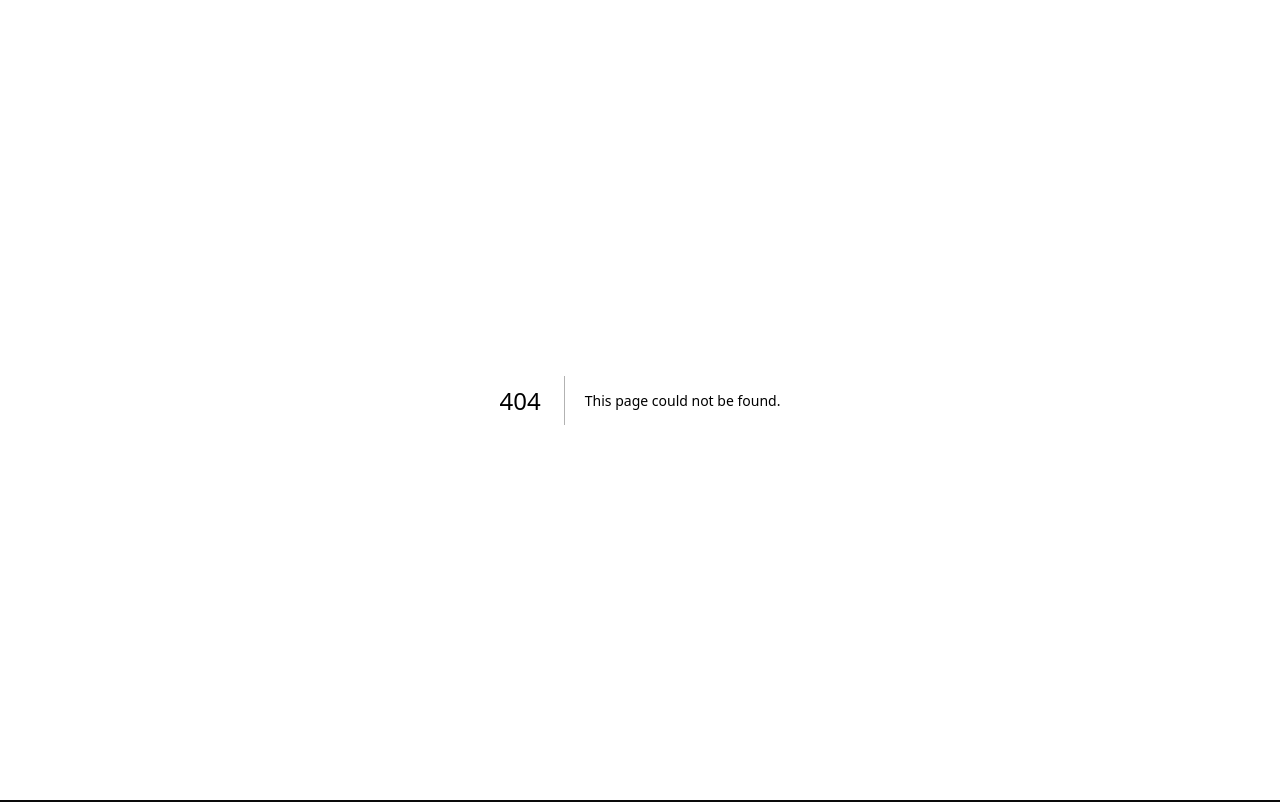
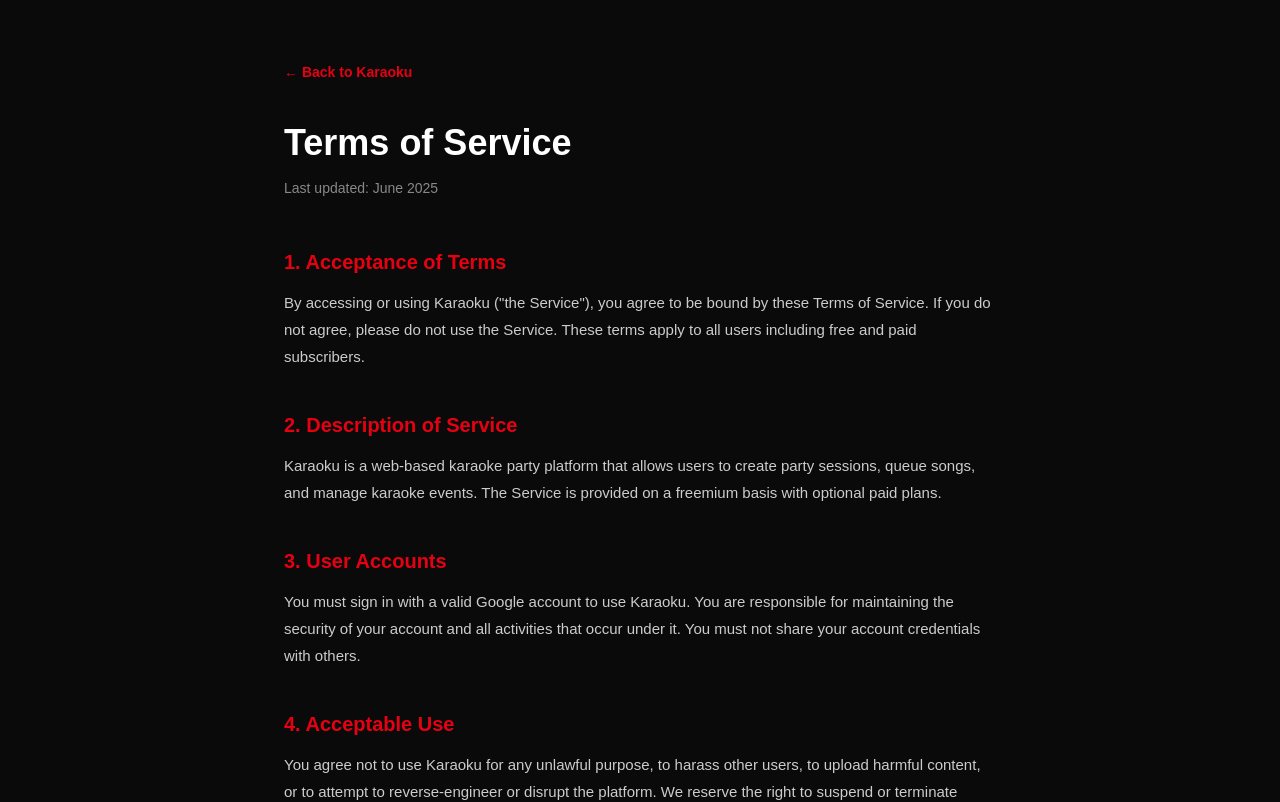
Before and after one commit to parcellomalaysia-a11y/karaoku, a Next.js app: page /terms in a window 1280 px wide. Before the commit this address had no page. Shown: the top 802 px of the page. Built offline with nearby package versions, Linux system fonts and the light colour scheme.

Commit message:
feat: add privacy and terms pages for Google verification

```diff
--- /dev/null
+++ b/src/app/privacy/page.tsx
@@ -0,0 +1,75 @@
+export default function PrivacyPage() {
+  return (
+    <main style={{ background: '#0A0A0A', minHeight: '100vh', color: '#fff', fontFamily: 'sans-serif' }}>
+      <div style={{ maxWidth: 760, margin: '0 auto', padding: '60px 24px' }}>
+
+        {/* Header */}
+        <a href="/" style={{ color: '#E60012', textDecoration: 'none', fontSize: 14, fontWeight: 600 }}>
+          ← Back to Karaoku
+        </a>
+        <h1 style={{ fontSize: 36, fontWeight: 800, marginTop: 32, marginBottom: 8 }}>Privacy Policy</h1>
+        <p style={{ color: '#888', fontSize: 14, marginBottom: 48 }}>Last updated: June 2025</p>
+
+        {sections.map((s) => (
+          <section key={s.title} style={{ marginBottom: 40 }}>
+            <h2 style={{ fontSize: 20, fontWeight: 700, color: '#E60012', marginBottom: 12 }}>{s.title}</h2>
+            <p style={{ color: '#ccc', lineHeight: 1.8, fontSize: 15 }}>{s.content}</p>
+          </section>
+        ))}
+
+        <p style={{ color: '#555', fontSize: 13, marginTop: 60, borderTop: '1px solid #222', paddingTop: 24 }}>
+          © {new Date().getFullYear()} Karaoku. All rights reserved. Contact:{' '}
+          <a href="mailto:parcellomalaysia@gmail.com" style={{ color: '#E60012' }}>parcellomalaysia@gmail.com</a>
+        </p>
+      </div>
+    </main>
+  )
+}
+
+const sections = [
+  {
+    title: '1. Information We Collect',
+    content:
+      'We collect information you provide when you create an account, including your name and email address via Google Sign-In. We also collect usage data such as party sessions created, songs queued, and subscription history to provide and improve our service.',
+  },
+  {
+    title: '2. How We Use Your Information',
+    content:
+      'Your information is used to operate Karaoku, process payments via Stripe, send important account notifications, and improve the platform. We do not sell your personal data to third parties.',
+  },
+  {
+    title: '3. Google Sign-In',
+    content:
+      'Karaoku uses Google OAuth for authentication. We only request your basic profile information (name, email, profile picture). We do not access your Google Drive, Gmail, or any other Google services.',
+  },
+  {
+    title: '4. Payments',
+    content:
+      'All payments are processed securely by Stripe. Karaoku does not store your credit card details. For FPX and GrabPay transactions, payment is handled entirely by Stripe\'s certified payment infrastructure.',
+  },
+  {
+    title: '5. Data Storage',
+    content:
+      'Your data is stored securely on Supabase (PostgreSQL), hosted on servers compliant with industry security standards. We retain your data for as long as your account is active or as required by law.',
+  },
+  {
+    title: '6. Cookies',
+    content:
+      'Karaoku uses session cookies to keep you logged in. We do not use third-party advertising cookies. You can disable cookies in your browser settings, but this may affect app functionality.',
+  },
+  {
+    title: '7. Your Rights',
+    content:
+      'You may request to access, correct, or delete your personal data at any time by emailing us at parcellomalaysia@gmail.com. We will respond within 14 business days.',
+  },
+  {
+    title: '8. Changes to This Policy',
+    content:
+      'We may update this Privacy Policy from time to time. We will notify you of significant changes via email or an in-app notice. Continued use of Karaoku after changes constitutes acceptance of the updated policy.',
+  },
+  {
+    title: '9. Contact Us',
+    content:
+      'If you have any questions about this Privacy Policy, please contact us at parcellomalaysia@gmail.com.',
+  },
+]
--- /dev/null
+++ b/src/app/terms/page.tsx
@@ -0,0 +1,85 @@
+export default function TermsPage() {
+  return (
+    <main style={{ background: '#0A0A0A', minHeight: '100vh', color: '#fff', fontFamily: 'sans-serif' }}>
+      <div style={{ maxWidth: 760, margin: '0 auto', padding: '60px 24px' }}>
+
+        {/* Header */}
+        <a href="/" style={{ color: '#E60012', textDecoration: 'none', fontSize: 14, fontWeight: 600 }}>
+          ← Back to Karaoku
+        </a>
+        <h1 style={{ fontSize: 36, fontWeight: 800, marginTop: 32, marginBottom: 8 }}>Terms of Service</h1>
+        <p style={{ color: '#888', fontSize: 14, marginBottom: 48 }}>Last updated: June 2025</p>
+
+        {sections.map((s) => (
+          <section key={s.title} style={{ marginBottom: 40 }}>
+            <h2 style={{ fontSize: 20, fontWeight: 700, color: '#E60012', marginBottom: 12 }}>{s.title}</h2>
+            <p style={{ color: '#ccc', lineHeight: 1.8, fontSize: 15 }}>{s.content}</p>
+          </section>
+        ))}
+
+        <p style={{ color: '#555', fontSize: 13, marginTop: 60, borderTop: '1px solid #222', paddingTop: 24 }}>
+          © {new Date().getFullYear()} Karaoku. All rights reserved. Contact:{' '}
+          <a href="mailto:parcellomalaysia@gmail.com" style={{ color: '#E60012' }}>parcellomalaysia@gmail.com</a>
+        </p>
+      </div>
+    </main>
+  )
+}
+
+const sections = [
+  {
+    title: '1. Acceptance of Terms',
+    content:
+      'By accessing or using Karaoku ("the Service"), you agree to be bound by these Terms of Service. If you do not agree, please do not use the Service. These terms apply to all users including free and paid subscribers.',
+  },
+  {
+    title: '2. Description of Service',
+    content:
+      'Karaoku is a web-based karaoke party platform that allows users to create party sessions, queue songs, and manage karaoke events. The Service is provided on a freemium basis with optional paid plans.',
+  },
+  {
+    title: '3. User Accounts',
+    content:
+      'You must sign in with a valid Google account to use Karaoku. You are responsible for maintaining the security of your account and all activities that occur under it. You must not share your account credentials with others.',
+  },
+  {
+    title: '4. Acceptable Use',
+    content:
+      'You agree not to use Karaoku for any unlawful purpose, to harass other users, to upload harmful content, or to attempt to reverse-engineer or disrupt the platform. We reserve the right to suspend or terminate accounts that violate these terms.',
+  },
+  {
+    title: '5. Payments and Refunds',
+    content:
+      'Paid plans (Day Pass, Monthly, Yearly) are processed via Stripe. All purchases are final and non-refundable unless required by Malaysian consumer law. Subscription plans will auto-renew unless cancelled before the renewal date.',
+  },
+  {
+    title: '6. Plan Limits',
+    content:
+      'Free accounts are limited to 2 party sessions and 3 songs per party. Paid plans unlock higher limits as described on the pricing page. Limits are enforced automatically by the platform.',
+  },
+  {
+    title: '7. Intellectual Property',
+    content:
+      'Karaoku and its original content, features, and functionality are owned by the Karaoku team and are protected by applicable intellectual property laws. Users retain ownership of any content they upload.',
+  },
+  {
+    title: '8. Disclaimer of Warranties',
+    content:
+      'Karaoku is provided "as is" without warranties of any kind. We do not guarantee uninterrupted or error-free service. We are not liable for any loss of data, revenue, or profits arising from use of the platform.',
+  },
+  {
+    title: '9. Changes to Terms',
+    content:
+      'We reserve the right to modify these Terms at any time. We will notify users of material changes via email or in-app notification. Continued use of Karaoku after changes constitutes your acceptance.',
+  },
+  {
+    title: '10. Governing Law',
+    content:
+      'These Terms shall be governed by and construed in accordance with the laws of Malaysia. Any disputes shall be resolved in the courts of Malaysia.',
+  },
+  {
+    title: '11. Contact',
+    content:
+      'For questions about these Terms, contact us at parcellomalaysia@gmail.com.',
+  },
+]
```
